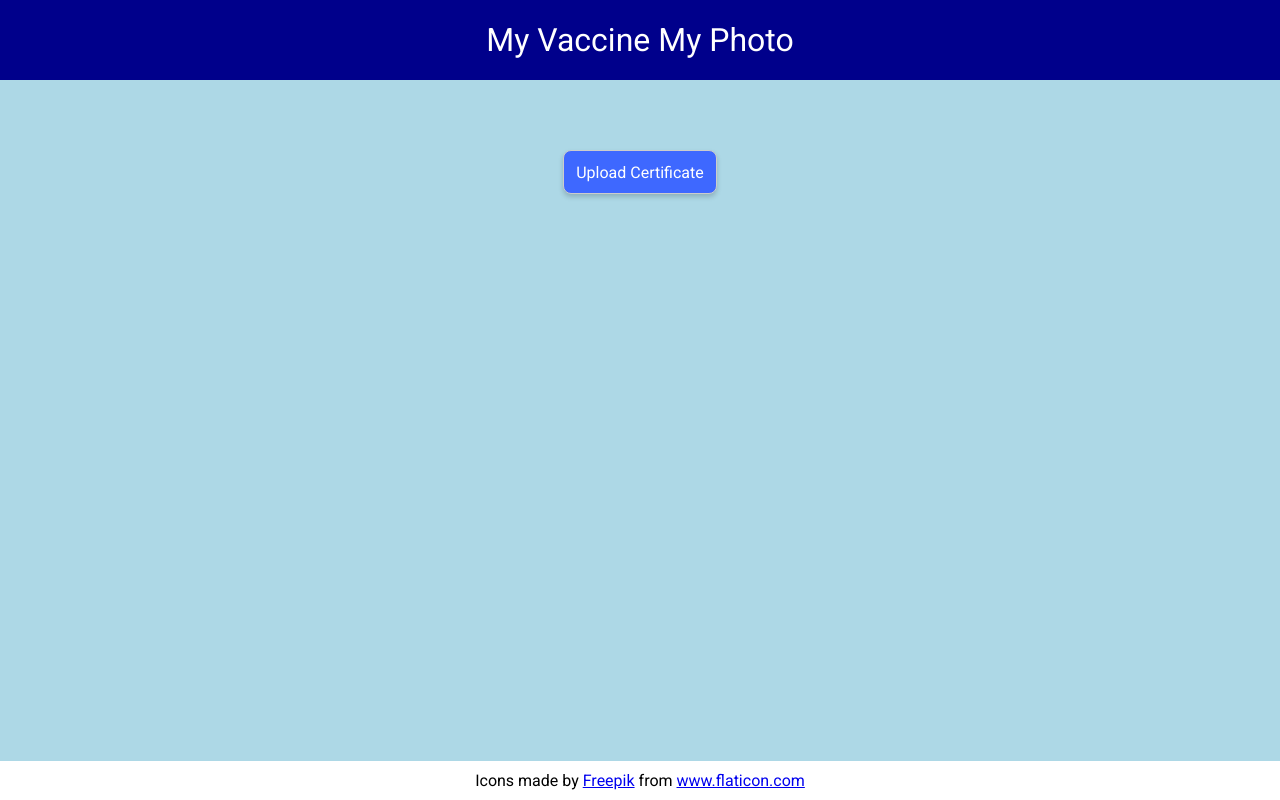
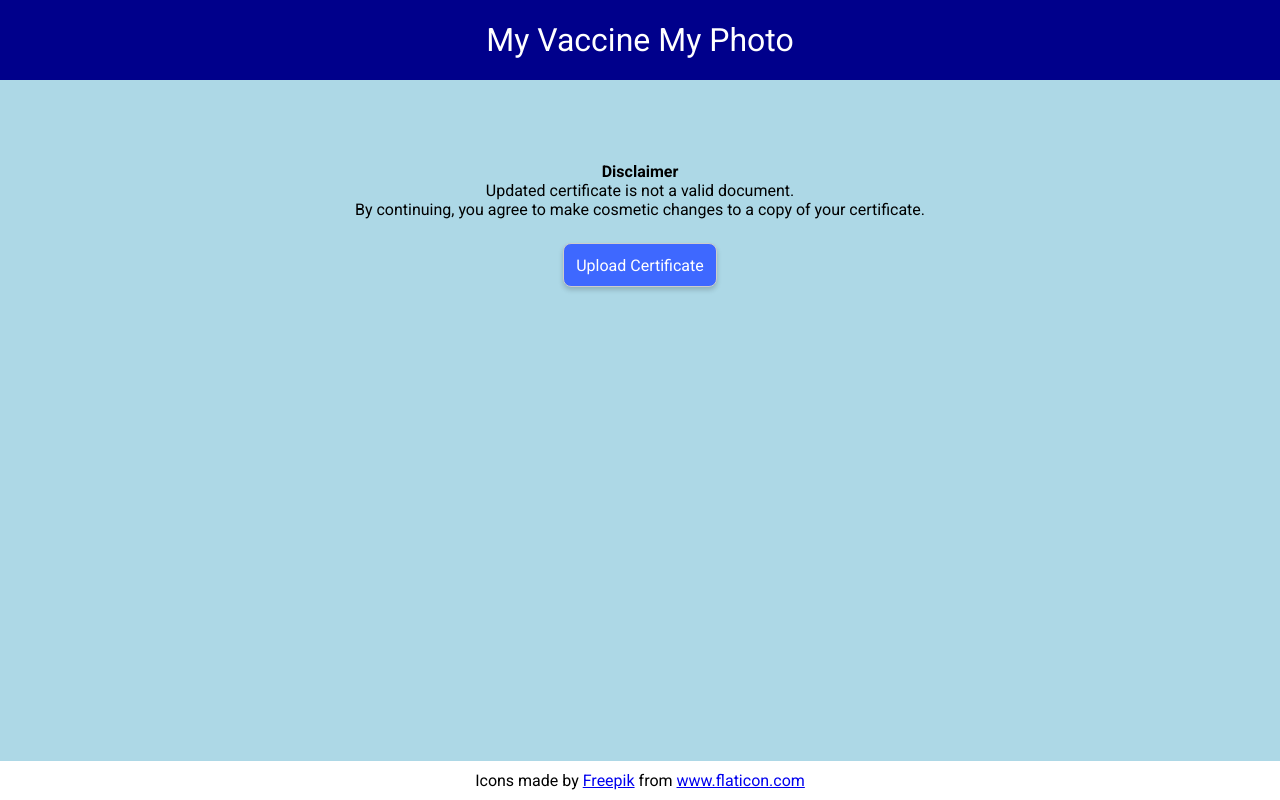
Before and after one commit to meanfry/my-certificate, a React (Create React App) app: page / in a window 1280 px wide. Built offline with nearby package versions, Linux system fonts and the light colour scheme.

Commit message:
disclaimer statement added

```diff
--- a/src/App.css
+++ b/src/App.css
@@ -93,6 +93,10 @@ video {
   font-size: 100%;
   font: inherit;
   vertical-align: baseline;
+}
+
+strong {
+  font-weight: bold;
 }
 
 button {
--- a/src/home/Home.tsx
+++ b/src/home/Home.tsx
@@ -77,7 +77,15 @@ export const HomeComponent = () => {
             {
                 !base64PDF &&
                 <section className="user-input">
+
                     <div className="file-upload-block">
+                        <div style={{ "margin": "12px 0 24px" }}>
+                            <strong>Disclaimer</strong>
+                            <br />
+                            Updated certificate is not a valid document.
+                            <br />
+                            By continuing, you agree to make cosmetic changes to a copy of your certificate.
+                        </div>
                         <label htmlFor="certificate-pdf" className="btn">Upload Certificate</label>
                         <input type="file" id="certificate-pdf" name="certificate-pdf" accept="application/pdf"
                             onChange={handleFileUpload}></input>
@@ -96,7 +104,7 @@ export const HomeComponent = () => {
                                             // eslint-disable-next-line jsx-a11y/img-redundant-alt
                                             <img src="/upload-user.png" alt="Upload photo to replace Modi photo in certificate" />
                                         }
-                                        <input type="file" id="picture" name="picture" accept=".jpg,.png"
+                                        <input type="file" id="picture" name="picture" accept="image/x-png,image/jpeg"
                                             onChange={handleFileUpload} ref={pictureUpload}></input>
                                     </div>
                                     <div className="label">
```
